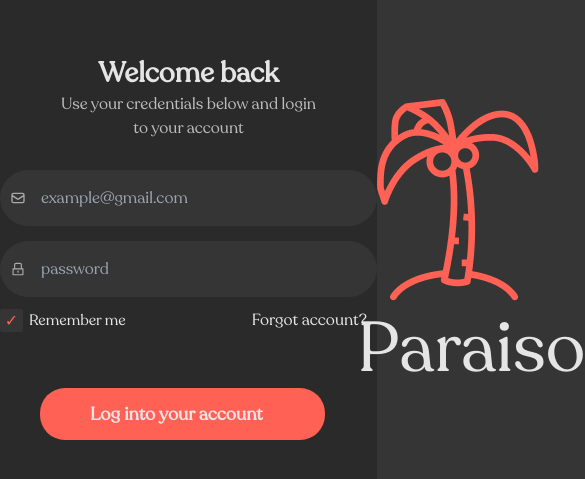
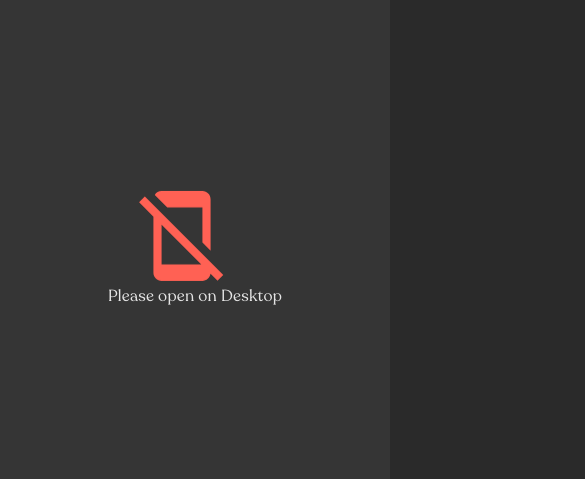
Before and after one commit to sumthedev/Paraiso, a React (Create React App) app: page / in a window 390 px wide. Shown: the part 175-654 px from the top of the page, 585 px wide, since content can reach past the window. Built offline with nearby package versions, Linux system fonts and the light colour scheme; a web font is replaced by a local one.

Commit message:
Update App.js

```diff
--- a/src/App.js
+++ b/src/App.js
@@ -1,10 +1,12 @@
-import React, { useState, useEffect } from "react";
+import { useState, useEffect } from "react";
 import {
   Route,
   createBrowserRouter,
   createRoutesFromElements,
   RouterProvider,
 } from "react-router-dom";
+import { MdOutlineMobileOff } from "react-icons/md";
+
 // Layouts
 import RootLayout from "./Layout/RootLayout";
 // Pages
@@ -18,17 +20,17 @@ import Restaurants from "./Pages/Restaurants";
 import Users from "./Pages/Users";
 import Login from "./Pages/Login";
 import Menue from "./Pages/Menue";
-import MobileView from "./Pages/MobileView";
 
 export default function App() {
   const [isLoggedIn, setIsLoggedIn] = useState(false);
-  const [isMobileView, setIsMobileView] = useState(window.innerWidth <= 800);
+  const [isMobile, setIsMobile] = useState(false);
 
   useEffect(() => {
-    const handleResize = () => {
-      setIsMobileView(window.innerWidth <= 800);
-    };
+    function handleResize() {
+      setIsMobile(window.innerWidth <= 768);
+    }
 
+    handleResize(); // Initial check
     window.addEventListener("resize", handleResize);
 
     return () => {
@@ -42,6 +44,7 @@ export default function App() {
 
   const router = createBrowserRouter(
     createRoutesFromElements(
+      <>
         <Route
           path="/"
           element={
@@ -57,19 +60,25 @@ export default function App() {
           <Route path="analytics" element={<Analytics />} />
           <Route path="restaurants" element={<Restaurants />} />
           <Route path="menue" element={<Menue />} />
-        {isMobileView && <Route element={<MobileView />} />}{" "}
-        {/* Render MobileView if isMobileView is true */}
           <Route path="reviews" element={<Reviews />} />
           <Route path="foods" element={<Foods />} />
           <Route path="signout" element={<Signout onLogout={handleLogout} />} />
           <Route path="settings" element={<Settings />} />
         </Route>
+      </>
     )
   );
 
+  return <>{isMobile ? <MobileView /> : <RouterProvider router={router} />}</>;
+}
+
+function MobileView() {
   return (
-    <>
-      <RouterProvider router={router} />
-    </>
+    <div className="under-construction-container">
+      <div className="under-construction-content">
+        <MdOutlineMobileOff className="construction-icon ml-[25px]" />
+        <h1 className="text-02">Please open on Desktop</h1>
+      </div>
+    </div>
   );
 }
```
Lines whose indentation alone changed are shown as unchanged.
